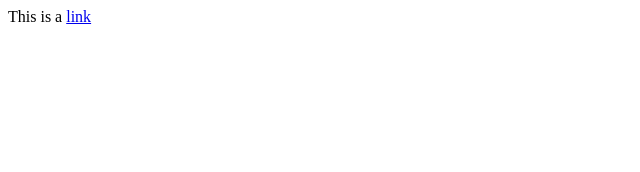
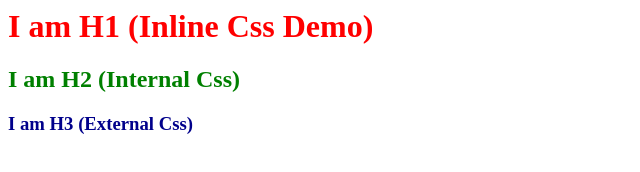
Before and after one commit to priyansh23092006/Internship-45-days, a plain HTML site: page demo1.html in a window 1280 px wide. Shown: the whole page, without its empty margins (0-640 px from the left). Drawn offline with Linux system fonts and the light colour scheme.

Commit message:
Add files via upload

```diff
--- a/demo1.html
+++ b/demo1.html
@@ -1,5 +1,15 @@
 <html>
+    <head>
+        <link rel="stylesheet" type="text/css" href="style2.css">
+        <style>
+            h2{
+                color:green
+            }
+        </style>
+    </head>
     <body>
-        <p>This is a <a href="demo.html" target="_blank">link</a></p>
+        <h1 style="color:red">I am H1 (Inline Css Demo)</h1>
+        <h2>I am H2 (Internal Css)</h2>
+        <h3>I am H3 (External Css)</h3>
     </body>
 </html>
--- /dev/null
+++ b/style2.css
@@ -0,0 +1,3 @@
+h3{
+    color:darkblue;
+}
```
